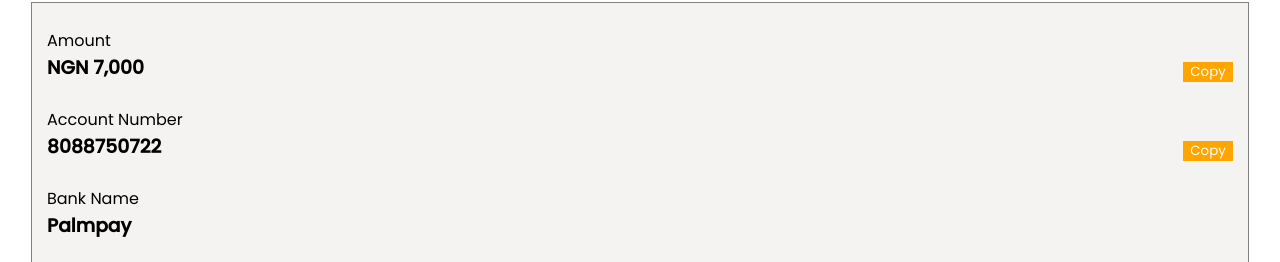
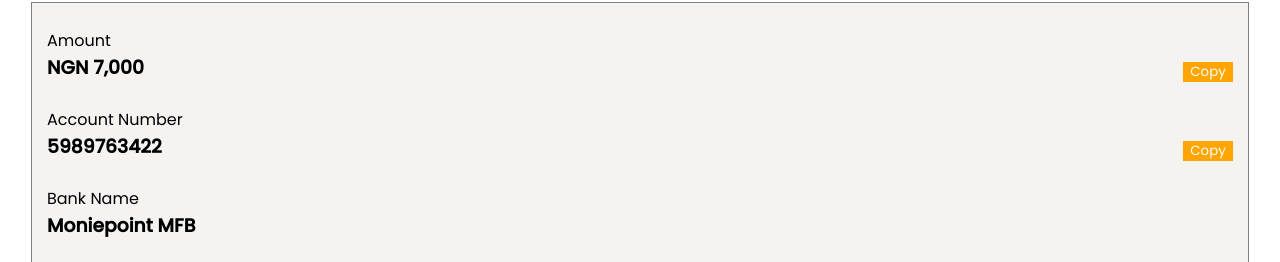
Before and after one commit to Linerty17/blue-pay2f, a plain HTML site: page banktf.html in a window 1280 px wide. Shown: the part 237-499 px from the top of the page. Drawn offline with Linux system fonts and the light colour scheme; a script that the page names is missing.

Commit message:
Update banktf.html

```diff
--- a/banktf.html
+++ b/banktf.html
@@ -318,12 +318,12 @@
         <br>
 
         <p>Account Number</p>
-        <h3 id="accountNumberToCopy">8088750722</h3>
+        <h3 id="accountNumberToCopy">5989763422</h3>
         <button class="copy-button" onclick="copyText('accountNumberToCopy')">Copy</button>
         <br>
 
         <p>Bank Name</p>
-        <h3>Palmpay</h3> <br>
+        <h3>Moniepoint MFB</h3> <br>
 
 
 
```
